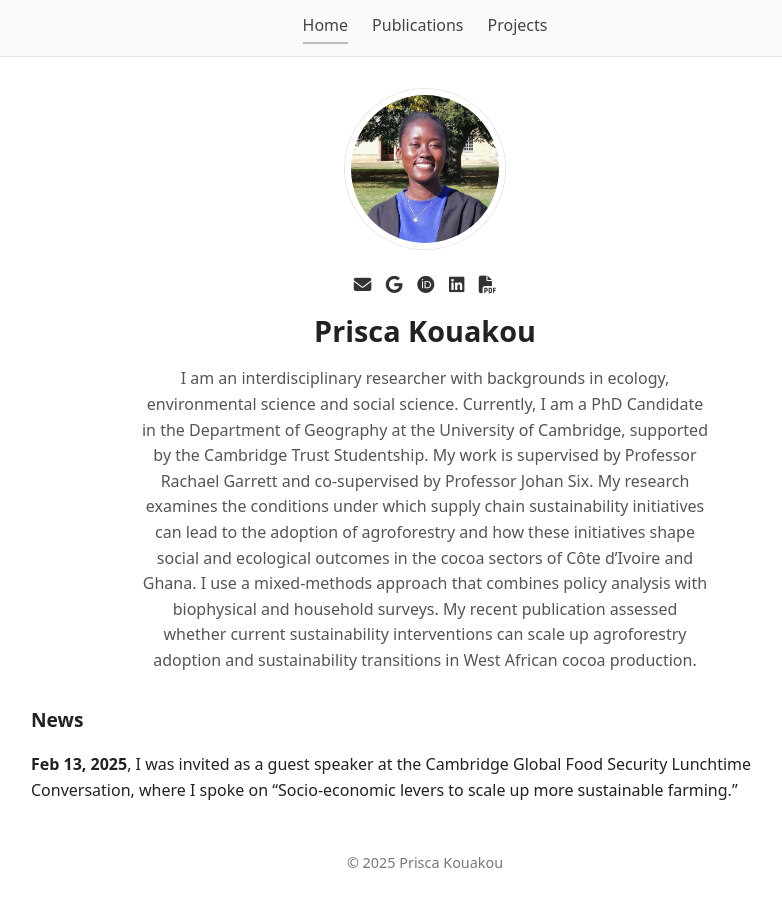
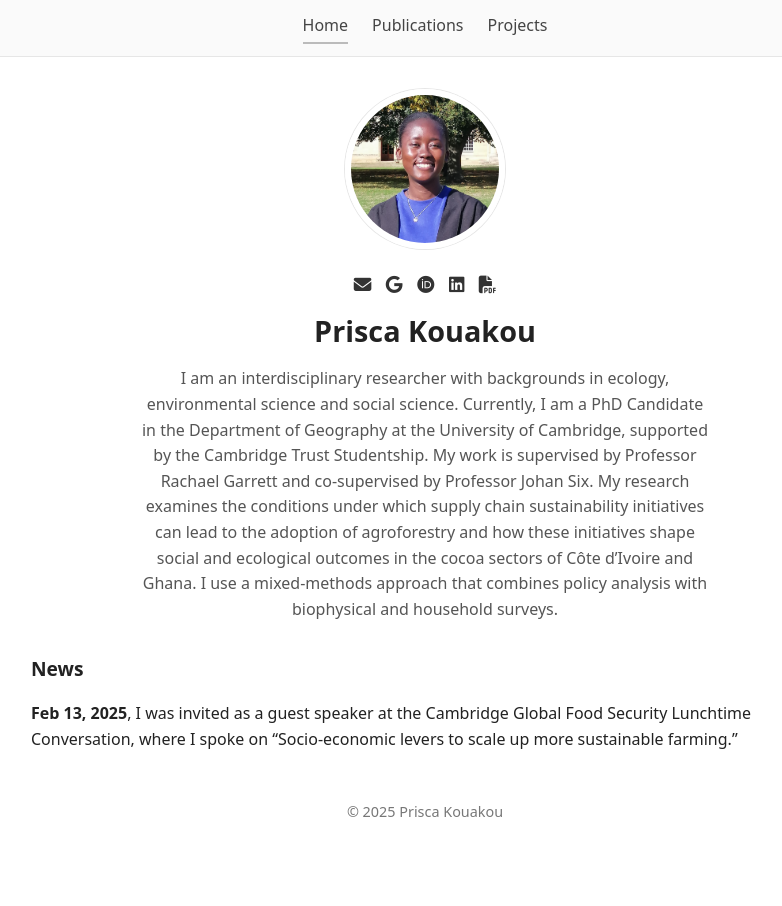
Before and after one commit to priscakmkouakou/priscakmkouakou.github.io, a Jekyll site: the page built from index.md, in a window 1280 px wide. Shown: the whole page, without its empty margins (215-997 px from the left). Built offline with Jekyll 4.4.1, drawn with Linux system fonts in a browser that asks for light colours.

Commit message:
Update index.md

```diff
--- a/index.md
+++ b/index.md
@@ -14,7 +14,7 @@ layout: default
   </div>
   <h1 class="hero-name">Prisca Kouakou</h1>
   <p class="lead">
-   I am an interdisciplinary researcher with backgrounds in ecology, environmental science and social science. Currently, I am a PhD Candidate in the Department of Geography at the University of Cambridge, supported by the Cambridge Trust Studentship. My work is supervised by Professor Rachael Garrett and co-supervised by Professor Johan Six. My research examines the conditions under which supply chain sustainability initiatives can lead to the adoption of agroforestry and how these initiatives shape social and ecological outcomes in the cocoa sectors of Côte d’Ivoire and Ghana. I use a mixed-methods approach that combines policy analysis with biophysical and household surveys. My recent publication assessed whether current sustainability interventions can scale up agroforestry adoption and sustainability transitions in West African cocoa production.
+   I am an interdisciplinary researcher with backgrounds in ecology, environmental science and social science. Currently, I am a PhD Candidate in the Department of Geography at the University of Cambridge, supported by the Cambridge Trust Studentship. My work is supervised by Professor Rachael Garrett and co-supervised by Professor Johan Six. My research examines the conditions under which supply chain sustainability initiatives can lead to the adoption of agroforestry and how these initiatives shape social and ecological outcomes in the cocoa sectors of Côte d’Ivoire and Ghana. I use a mixed-methods approach that combines policy analysis with biophysical and household surveys.
   </p>
 </div>
 
```
